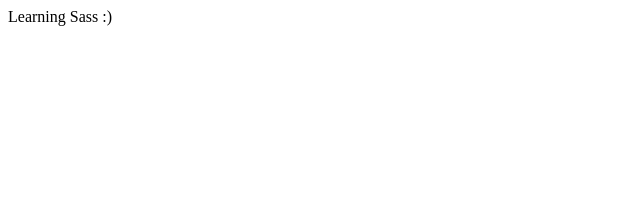
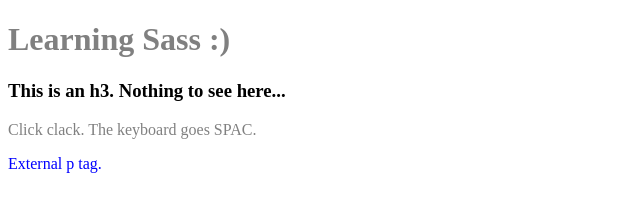
Before and after one commit to KevalinKetcham/sass-basics, a plain HTML site: page index.html in a window 1280 px wide. Shown: the whole page, without its empty margins (0-640 px from the left). Drawn offline with Linux system fonts and the light colour scheme.

Commit message:
Add _xternal stylesheet & use vars & _xternal stylesheet vars

```diff
--- /dev/null
+++ b/_xternal.sass
@@ -0,0 +1 @@
+$blue-txt: #0000ff
--- a/index.html
+++ b/index.html
@@ -10,9 +10,16 @@
         <title>Sass Basics</title>
         <meta name="description" content="">
         <meta name="viewport" content="width=device-width, initial-scale=1">
-        <link rel="stylesheet" href="">
+        <link rel="stylesheet" href="./styles.css">
     </head>
     <body>
-        Learning Sass :)
+        <h1>
+            Learning Sass :)
+        </h1>
+        <div>
+            <h3>This is an h3. Nothing to see here...</h3>
+            <p>Click clack. The keyboard goes SPAC.</p>
+        </div>
+        <p>External p tag.</p>
     </body>
 </html>
--- a/styles.sass
+++ b/styles.sass
@@ -1,4 +1,16 @@
+// Imports
+@use 'xternal'
+
+// Vars
+$grey-txt: #808080
+
+// Elements
 h1
-    text-align: center
+    color: $grey-txt
 
-// this is so cool!!
+div
+    p
+        color: $grey-txt
+
+p
+    color: xternal.$blue-txt
```
Also changed, not shown: styles.css, 1 other file.
